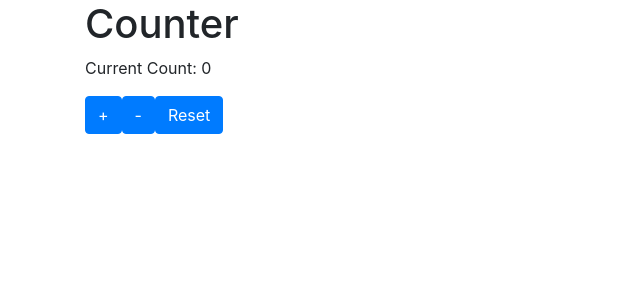
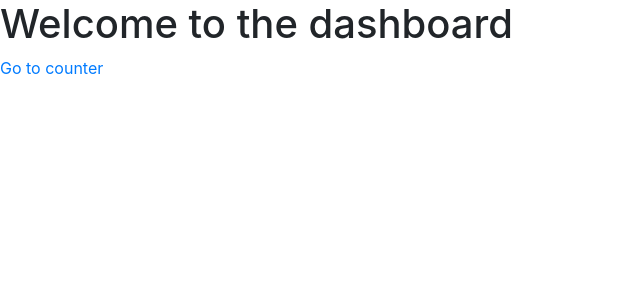
Before and after one commit to michalakweb/happytenants, a React (Create React App) app: page / in a window 1280 px wide. Shown: the top 300 px of the page, without its empty margins (0-640 px from the left). Built offline with nearby package versions, Linux system fonts and the light colour scheme.

Commit message:
added simple route

```diff
--- a/package.json
+++ b/package.json
@@ -11,6 +11,7 @@
     "react-bootstrap": "^1.0.0-beta.6",
     "react-dom": "^16.8.6",
     "react-redux": "^6.0.1",
+    "react-router-dom": "^5.0.0",
     "react-scripts": "2.1.8",
     "redux": "^4.0.1"
   },
--- a/src/App.js
+++ b/src/App.js
@@ -1,4 +1,5 @@
 import React, { Component } from 'react';
+import { Link } from "react-router-dom";
 
 //CSS
 import 'bootstrap/dist/css/bootstrap.css';
@@ -32,6 +33,10 @@ class App extends Component {
           <Button onClick={this.handleAdd}>+</Button>
           <Button onClick={this.handleMinus}>-</Button>
           <Button onClick={this.handleReset}>Reset</Button>
+
+          <p>Info from Firebase:</p>
+
+          <Link to='/'>Go to dashboard</Link>
         </Container>
       </div>
     );
--- /dev/null
+++ b/src/components/Dashboard.js
@@ -0,0 +1,11 @@
+import React from 'react';
+import { Link } from "react-router-dom";
+
+const Dashboard = () => (
+    <div>
+        <h1>Welcome to the dashboard</h1>
+        <Link to='/counter'>Go to counter</Link>
+    </div>
+);
+
+export default Dashboard;
--- a/src/index.js
+++ b/src/index.js
@@ -1,8 +1,13 @@
 import React from 'react';
 import ReactDOM from 'react-dom';
 import './index.scss';
-import App from './App';
+
 import * as serviceWorker from './serviceWorker';
+import { BrowserRouter as Router, Route} from "react-router-dom";
+
+//Components
+import ReduxedApp from './App';
+import Dashboard from './components/Dashboard';
 
 //Redux
 import {store} from './redux/store';
@@ -10,7 +15,10 @@ import {Provider} from 'react-redux';
 
 const jsx = (
     <Provider store={store}>
-        <App/>
+        <Router>
+            <Route exact path='/' component={Dashboard}/>
+            <Route path='/counter' component={ReduxedApp}/>
+        </Router>
     </Provider>
 )
 
```
Also changed, not shown: 1 other file (tests, documents, lock files or other folders).
